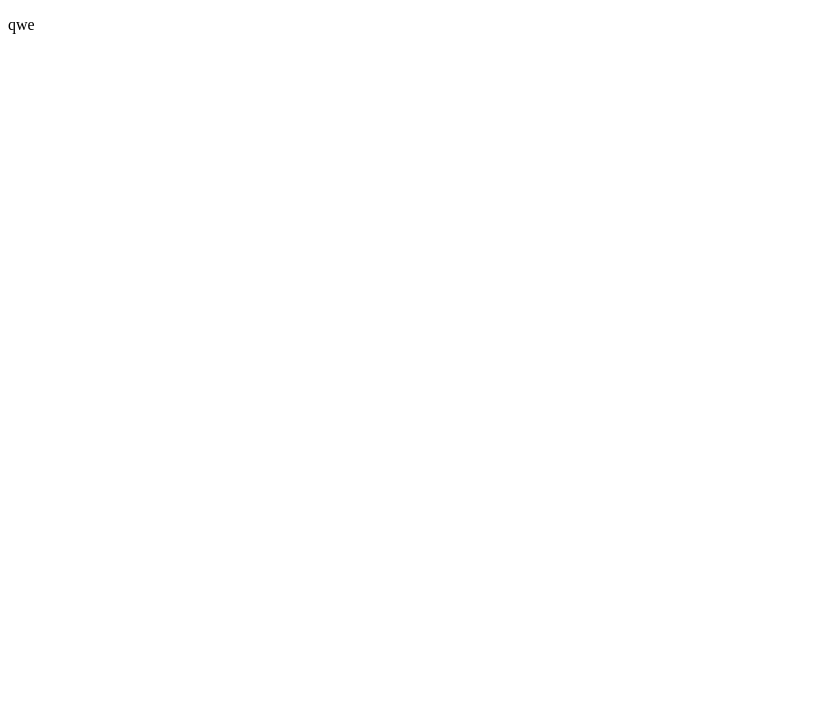
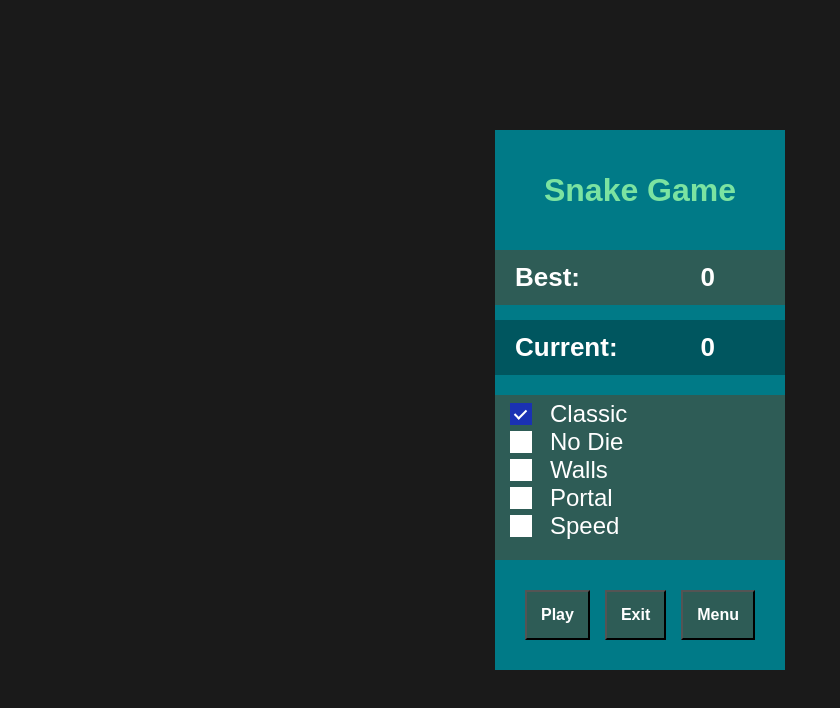
Before and after one commit to sedno-nstd/snake-game, a website built with webpack: page index.html in a window 1280 px wide. Shown: the whole page, without its empty margins (0-840 px from the left). Built offline with nearby package versions, Linux system fonts and the light colour scheme.

Commit message:
complete UI sidebar and grid setup

```diff
--- a/index.html
+++ b/index.html
@@ -4,8 +4,32 @@
     <meta charset="UTF-8" />
     <meta name="viewport" content="width=device-width, initial-scale=1.0" />
     <title>Document</title>
+    <link rel="stylesheet" href="style.css" />
   </head>
   <body>
-    <div id="root"></div>
+    <div class="game-wrapper">
+      <div class="game-pannel">
+        <h1 class="game-title">Snake Game</h1>
+
+        <div class="score-container">
+          <div class="best-score">
+            <span class="best-score__title">Best:</span>
+            <span class="best-score__value">0</span>
+          </div>
+          <div class="current-score">
+            <span class="current-score__title">Current:</span>
+            <span class="current-score__value">0</span>
+          </div>
+        </div>
+
+        <div class="game-mode"></div>
+
+        <div class="buttons-container">
+          <button id="btn-play" class="game-btn">Play</button>
+          <button id="btn-exit" class="game-btn">Exit</button>
+          <button id="btn-menu" class="game-btn hidden">Menu</button>
+        </div>
+      </div>
+    </div>
   </body>
 </html>
--- /dev/null
+++ b/src/constants/gameModes.js
@@ -0,0 +1,7 @@
+export const GAME_MODES = [
+  { id: "classic", label: "Classic" },
+  { id: "NoDie", label: "No Die" },
+  { id: "walls", label: "Walls" },
+  { id: "portal", label: "Portal" },
+  { id: "speed", label: "Speed" },
+];
--- a/src/index.js
+++ b/src/index.js
@@ -1,10 +1,19 @@
-const element = document.createElement("p");
-element.textContent = "qwe";
+import "./style.css";
+import { GAME_MODES } from "./constants/gameModes";
 
-const body = document.getElementById("root");
+const modeContainer = document.querySelector(".game-mode");
 
-if (body) {
-  body.append(element);
+const modesHtml = GAME_MODES.map(
+  (mode, index) => `
+  <label class="mode-label">
+    <input type="radio" name="snake-mode" value="${mode.id}" ${index === 0 ? "checked" : ""}>
+    <span class="mode-text">${mode.label}</span>
+  </label>
+`,
+).join("");
+
+if (modeContainer) {
+  modeContainer.innerHTML = modesHtml;
 } else {
-  console.log("failed to find body");
+  console.log("Failed to compare game mode");
 }
--- /dev/null
+++ b/src/style.css
@@ -0,0 +1,145 @@
+:root {
+  --bg-sidebar: #007a87;
+  --bg-score-box: #005f69;
+  --btn-color: #2e5c56;
+  --bg-score-current: #00565f;
+  --btn-text: #ffffff;
+  --title-color: #7be3a1;
+  --default-text-color: #ffffff;
+  --arrow-bg: #1a31b4;
+
+  --canvas-size: 600px;
+}
+
+body {
+  background-color: #1a1a1a;
+  margin: 0;
+
+  display: flex;
+  justify-content: center;
+  align-items: center;
+  height: 100vh;
+
+  font-family: Arial, sans-serif;
+  color: #fff;
+}
+
+.game-wrapper {
+  display: flex;
+  flex-direction: row;
+}
+
+.game-pannel {
+  background-color: var(--bg-sidebar);
+  display: flex;
+  flex-direction: column;
+  max-width: 290px;
+}
+
+.game-title {
+  display: flex;
+  color: var(--title-color);
+  padding: 20px;
+  align-items: center;
+  justify-content: center;
+}
+
+.score-container {
+  display: flex;
+  flex-direction: column;
+  padding: 0 0 20px 0;
+  gap: 15px;
+  font-size: 26px;
+  font-weight: 600;
+  width: 100%;
+  color: var(--default-text-color);
+}
+.best-score,
+.current-score {
+  display: flex;
+  flex: row;
+  width: 100%;
+  justify-content: space-between;
+  padding: 12px 20px;
+  width: 100%;
+  box-sizing: border-box;
+}
+
+.best-score {
+  background-color: var(--btn-color);
+}
+
+.current-score {
+  background-color: var(--bg-score-current);
+}
+.best-score__value {
+  display: flex;
+  padding-right: 50px;
+}
+
+.current-score__value {
+  display: flex;
+  padding-right: 50px;
+}
+
+.game-mode {
+  display: flex;
+  flex-direction: column;
+  background-color: var(--btn-color);
+  padding: 5px 0px 20px 10px;
+}
+
+.mode-label {
+  font-size: 24px;
+  font-weight: 400;
+  color: var(--default-text-color);
+  user-select: none;
+  -webkit-user-select: none;
+  display: flex;
+  flex-direction: row;
+  gap: 15px;
+}
+
+.mode-label input[type="radio"] {
+  appearance: none;
+  -webkit-appearance: none;
+  width: 22px;
+  height: 22px;
+  background-color: var(--default-text-color);
+  position: relative;
+}
+
+.mode-label input[type="radio"]:checked {
+  background-color: var(--arrow-bg);
+  border: 0px;
+}
+
+.mode-label input[type="radio"]:checked::after {
+  content: "";
+  position: absolute;
+  top: 4px;
+  left: 7px;
+  width: 5px;
+  height: 10px;
+  border: solid var(--default-text-color);
+  border-width: 0 2px 2px 0;
+  transform: rotate(45deg);
+}
+
+.buttons-container {
+  display: flex;
+  flex-direction: row;
+  gap: 15px;
+  margin-top: auto;
+  padding: 30px;
+}
+
+.game-btn {
+  display: flex;
+  background-color: var(--btn-color);
+  color: #ffffff;
+  padding: 14px;
+  font-size: 16px;
+  font-weight: 600;
+  cursor: pointer;
+}
```
Also changed, not shown: src/ui/UIManager.js (added).
